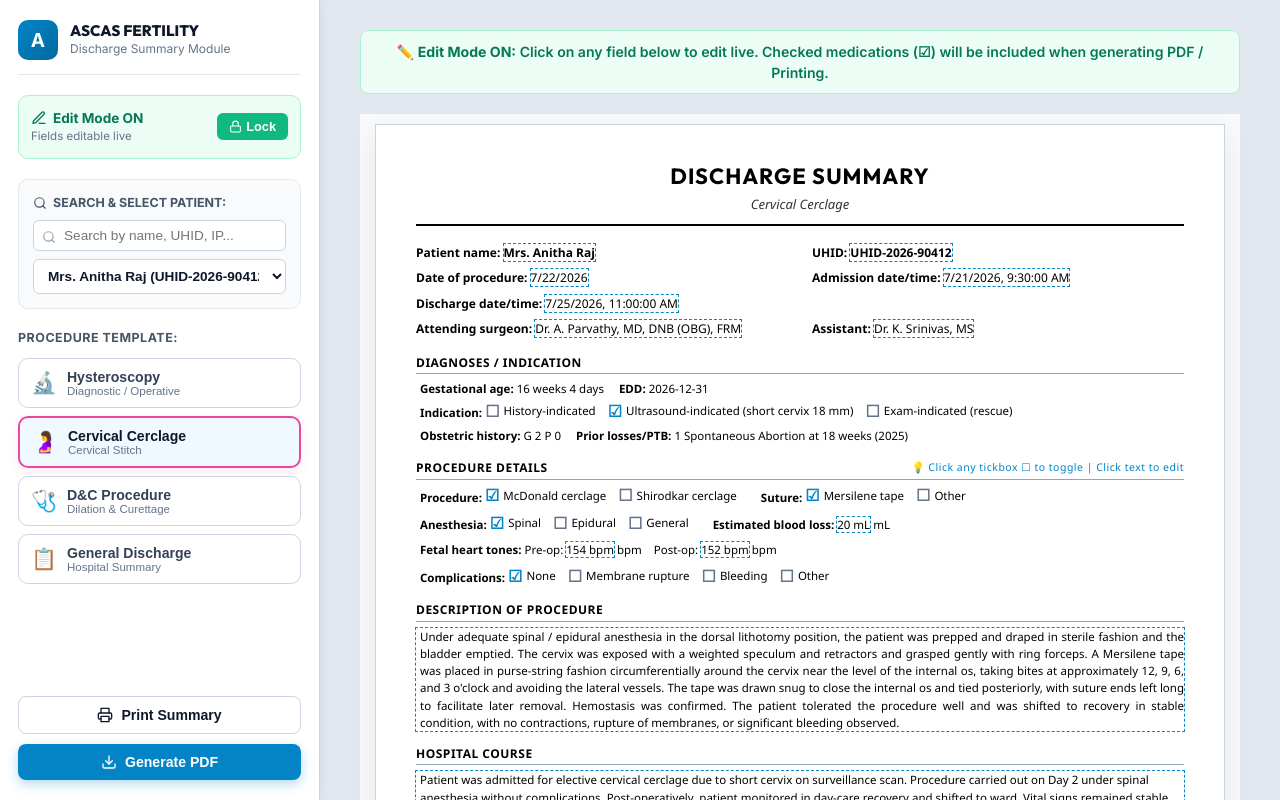
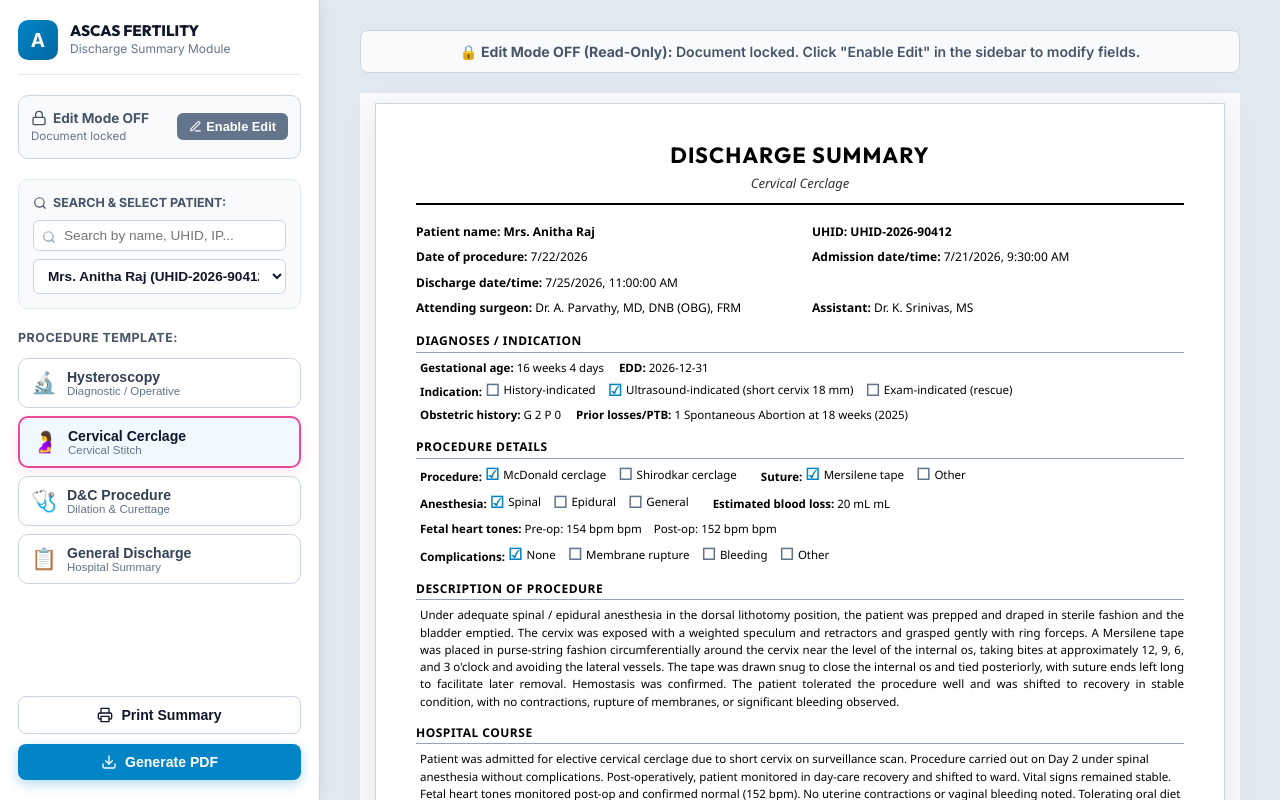
Before and after one commit to Abinav-Loki/Discharge-summary, a React (Vite) app: page / in a window 1280 px wide. Shown: the top 800 px of the page. Built offline with nearby package versions, Linux system fonts and the light colour scheme.

Commit message:
fix: set non-editable mode as default state

```diff
--- a/src/App.tsx
+++ b/src/App.tsx
@@ -8,7 +8,7 @@ import jsPDF from 'jspdf';
 
 export const App: React.FC = () => {
   const [data, setData] = useState<DischargeSummaryData>(INITIAL_DISCHARGE_DATA);
-  const [isEditMode, setIsEditMode] = useState<boolean>(true);
+  const [isEditMode, setIsEditMode] = useState<boolean>(false);
   const [isPdfExporting, setIsPdfExporting] = useState<boolean>(false);
   const [searchQuery, setSearchQuery] = useState<string>('');
   const [toastMessage, setToastMessage] = useState<string | null>(null);
--- a/src/components/PrintView.tsx
+++ b/src/components/PrintView.tsx
@@ -11,7 +11,7 @@ interface PrintViewProps {
 
 export const PrintView: React.FC<PrintViewProps> = ({
   data,
-  isEditMode = true,
+  isEditMode = false,
   isPdfExporting = false,
   onUpdate
 }) => {
```
